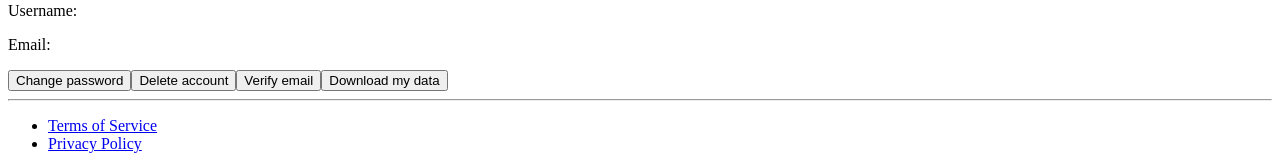
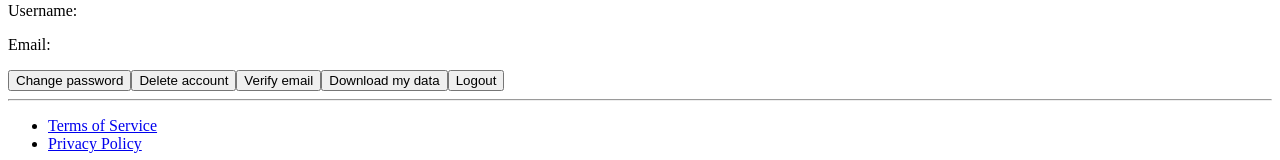
Before and after one commit to Cocktail-Hunter/nextjs, a React (Create React App) app: page /profile in a window 1280 px wide. Shown: the part 215-375 px from the top of the page. Built offline with nearby package versions, Linux system fonts and the light colour scheme; sample sign-in values are in the browser's storage.

Commit message:
Add logout btn

```diff
--- a/src/Pages/Profile.tsx
+++ b/src/Pages/Profile.tsx
@@ -1,7 +1,14 @@
-import React from "react";
-import { Link } from "react-router-dom";
+import React, { useCallback } from "react";
+import { Link, useHistory } from "react-router-dom";
 
 function Profile() {
+  const history = useHistory();
+
+  const logout = useCallback(() => {
+    localStorage.clear();
+    history.push("/");
+  }, [history]);
+
   return (
     <div className="page profile">
       <h1>Cocktail Hunter</h1>
@@ -26,6 +33,7 @@ function Profile() {
         <button>Delete account</button>
         <button>Verify email</button>
         <button>Download my data</button>
+        <button onClick={logout}>Logout</button>
       </section>
       <footer>
         <hr/>
```
